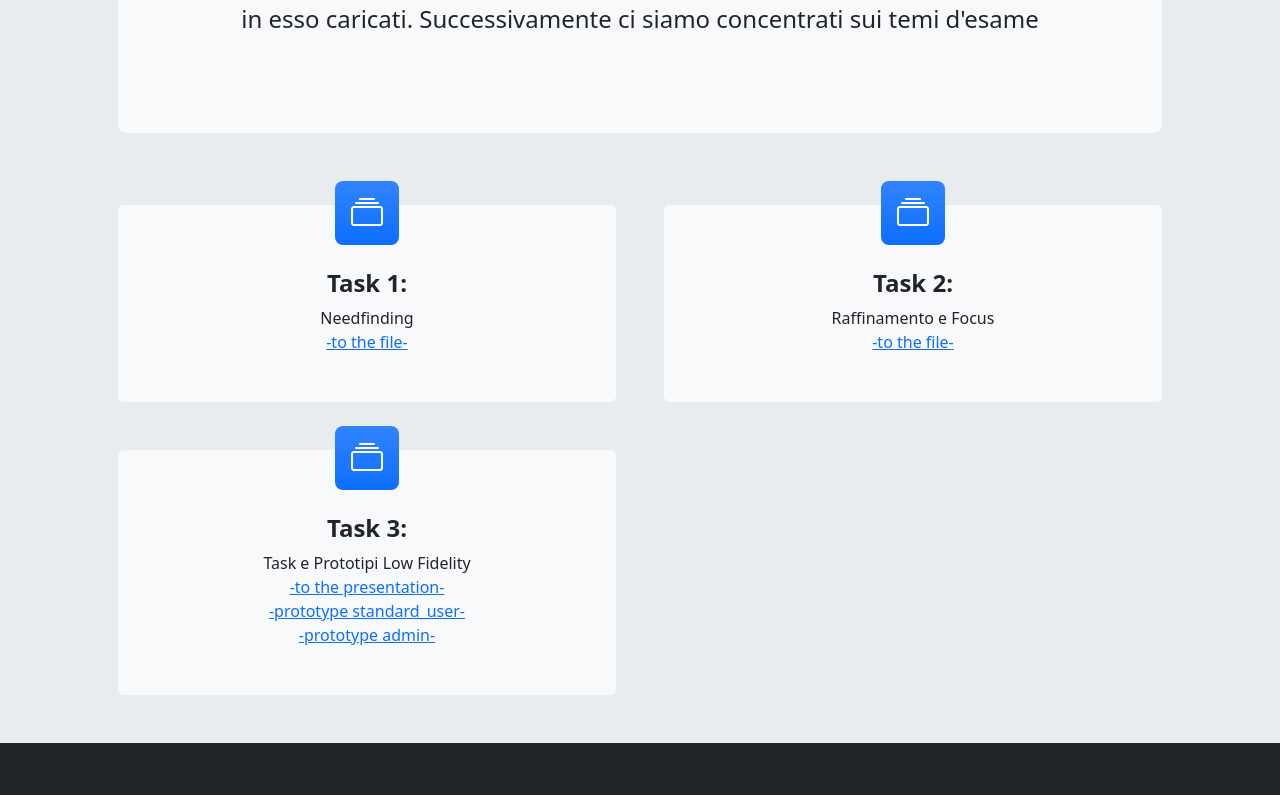
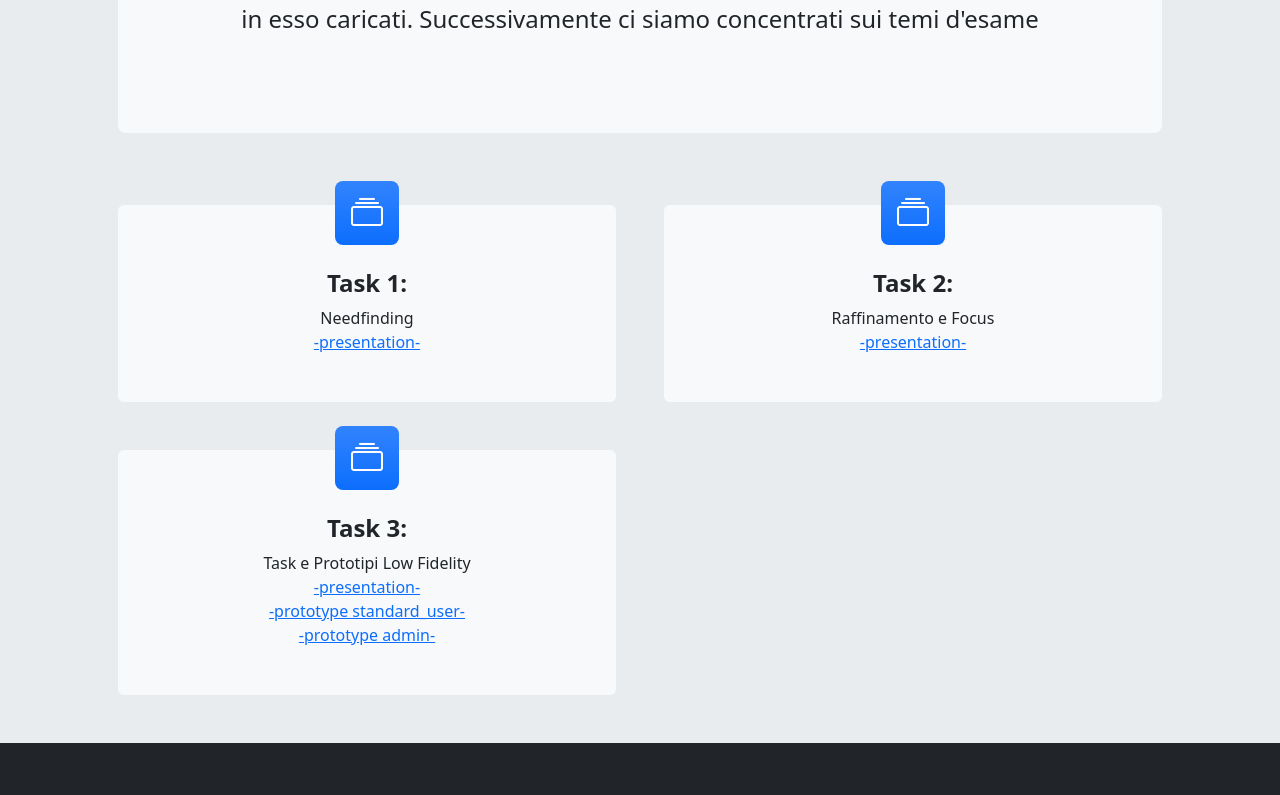
Before and after one commit to SpecialWeekHCI/SpecialWeekHCI.github.io, a plain HTML site: page index.html in a window 1280 px wide. Shown: the part 383-1178 px from the top of the page. Drawn offline with nearby package versions, Linux system fonts and the light colour scheme.

Commit message:
Update index.html

```diff
--- a/index.html
+++ b/index.html
@@ -52,7 +52,7 @@
                                 </div>
                                 <h2 class="fs-4 fw-bold">Task 1: </h2>
                                 <p class="mb-0">Needfinding</p>
-                                <a class="mb-0" href="deliveries/HCI%20-%20needfinding%20-%20presentation.pdf">-to the file-</a>
+                                <a class="mb-0" href="deliveries/HCI%20-%20needfinding%20-%20presentation.pdf">-presentation-</a>
                             </div>
                         </div>
                     </div>
@@ -64,7 +64,7 @@
                                 </div>
                                 <h2 class="fs-4 fw-bold">Task 2: </h2>
                                 <p class="mb-0">Raffinamento e Focus</p>
-								<a class="mb-0" href="deliveries/HCI%20-%20Focus%20e%20raffinamento%20-%20presentation.pdf">-to the file-</a>
+								<a class="mb-0" href="deliveries/HCI%20-%20Focus%20e%20raffinamento%20-%20presentation.pdf">-presentation-</a>
                             </div>
                         </div>
                     </div>
@@ -77,7 +77,7 @@
                                 </div>
                                 <h2 class="fs-4 fw-bold">Task 3: </h2>
                                 <p class="mb-0">Task e Prototipi Low Fidelity</p>
-								<a class="mb-0" href="">-to the presentation-</a></br>
+								<a class="mb-0" href="">-presentation-</a></br>
                                 <a class="mb-0" href="deliveries/PrototipoStandarduser.pdf">-prototype standard_user-</a></br>
                                 <a class="mb-0" href="">-prototype admin-</a>
                             </div>
```
